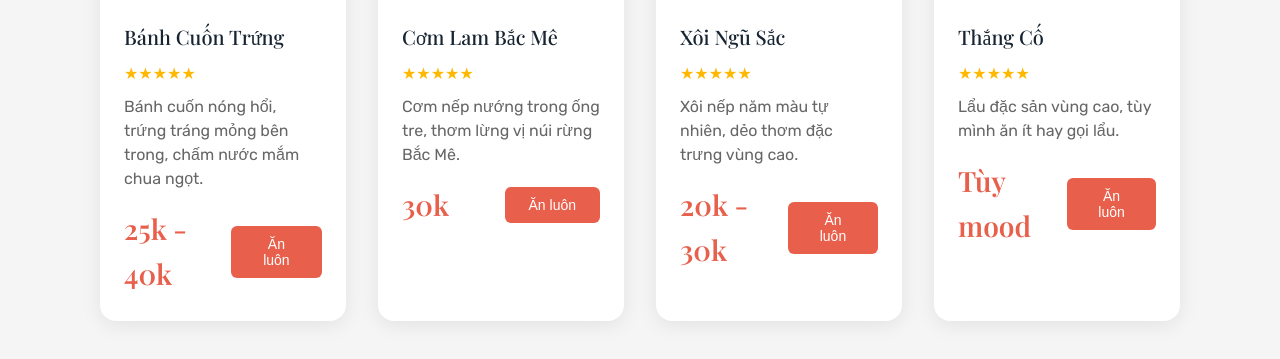
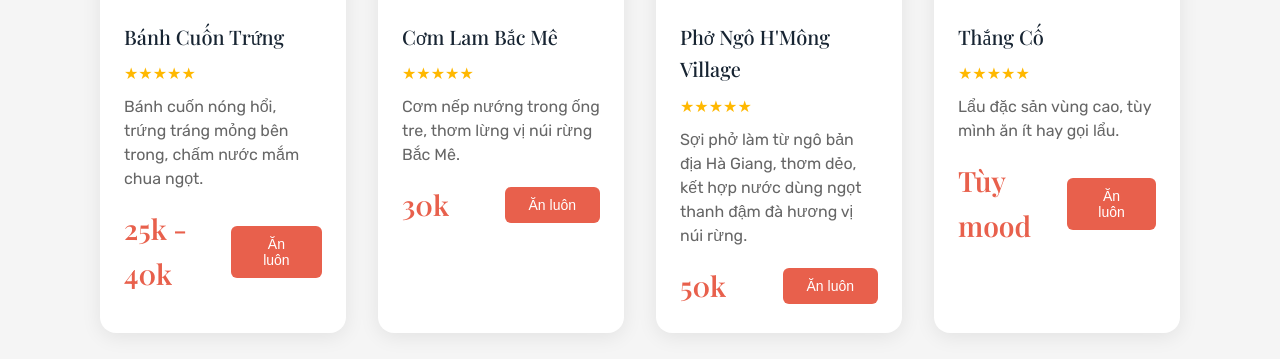
Before and after one commit to QuangPhamSTEAMforVietNam/gui-boi-chuyen-di-ha-giang, a website built with Vite: page index.html in a window 1280 px wide. Shown: the part 3041-3400 px from the top of the page. Built offline with nearby package versions, Linux system fonts and the light colour scheme.

Commit message:
Replace Xoi Ngu Sac with Pho Ngo HMong Village

```diff
--- a/index.html
+++ b/index.html
@@ -175,13 +175,13 @@
           </div>
         </div>
         <div class="offer-card">
-          <img src="/assets/images/food/3.jpg" alt="Xôi Ngũ Sắc">
+          <img src="/assets/images/food/3.jpg" alt="Phở Ngô H'Mông Village">
           <div class="offer-info">
-            <span class="offer-location">Xôi Ngũ Sắc</span>
+            <span class="offer-location">Phở Ngô H'Mông Village</span>
             <div class="offer-rating">&#9733;&#9733;&#9733;&#9733;&#9733;</div>
-            <p>Xôi nếp năm màu tự nhiên, dẻo thơm đặc trưng vùng cao.</p>
+            <p>Sợi phở làm từ ngô bản địa Hà Giang, thơm dẻo, kết hợp nước dùng ngọt thanh đậm đà hương vị núi rừng.</p>
             <div class="offer-price">
-              <span class="price">20k - 30k</span>
+              <span class="price">50k</span>
               <button class="btn-details">Ăn luôn</button>
             </div>
           </div>
```
Also changed, not shown: assets/images/food/3.jpg.
